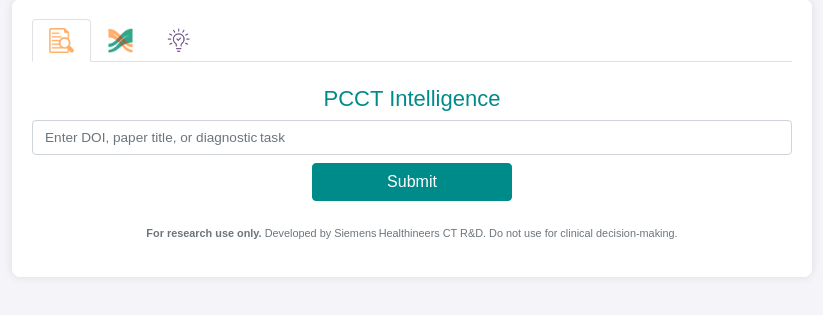
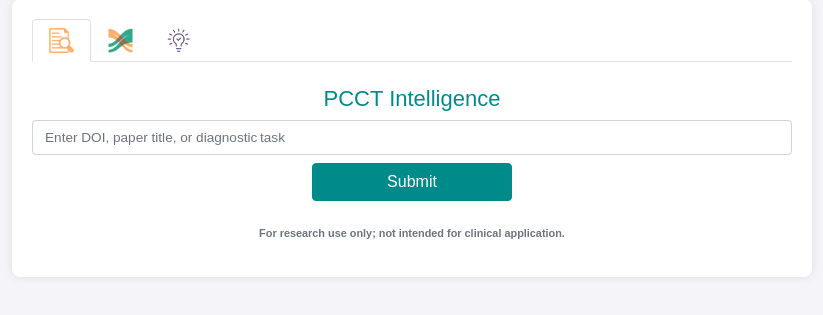
Before and after one commit to pooyansb/nae-int-papers-v8.2, a Flask app: page / in a window 1280 px wide. Shown: the part 262-577 px from the top of the page, without its empty margins (228-1051 px from the left). Run offline with Flask 3, Linux system fonts and the light colour scheme; some libraries are stand-ins or nearby versions.

Commit message:
Update home.html

```diff
--- a/templates/home.html
+++ b/templates/home.html
@@ -66,8 +66,7 @@
 
     <div class="mt-4 text-center text-muted" style="font-size: 0.8em;">
       <p>
-        <strong>For research use only.</strong>
-        Developed by Siemens Healthineers CT R&amp;D. Do not use for clinical decision‑making.
+        <strong>For research use only; not intended for clinical application.</strong>
       </p>
     </div>
 
```
